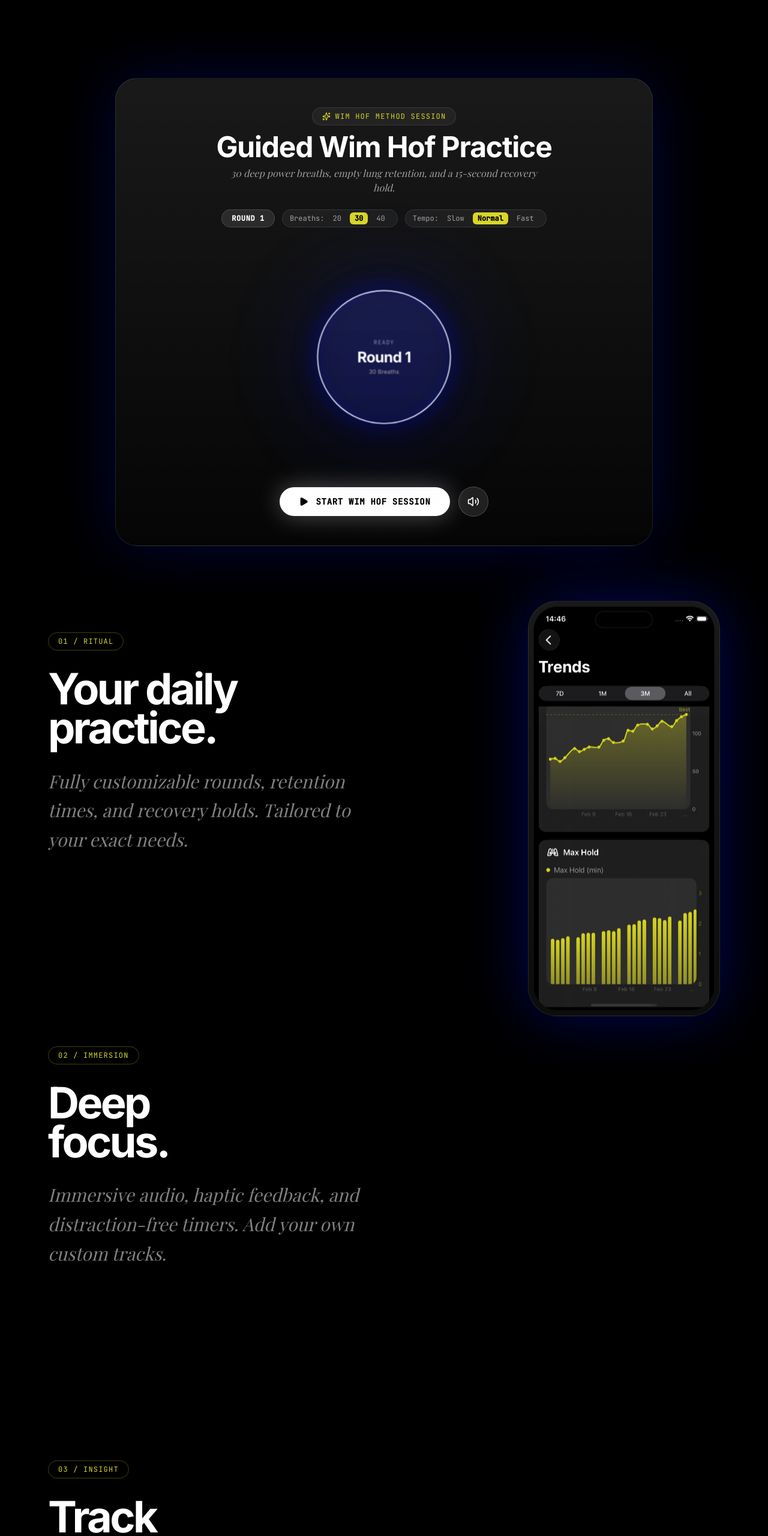
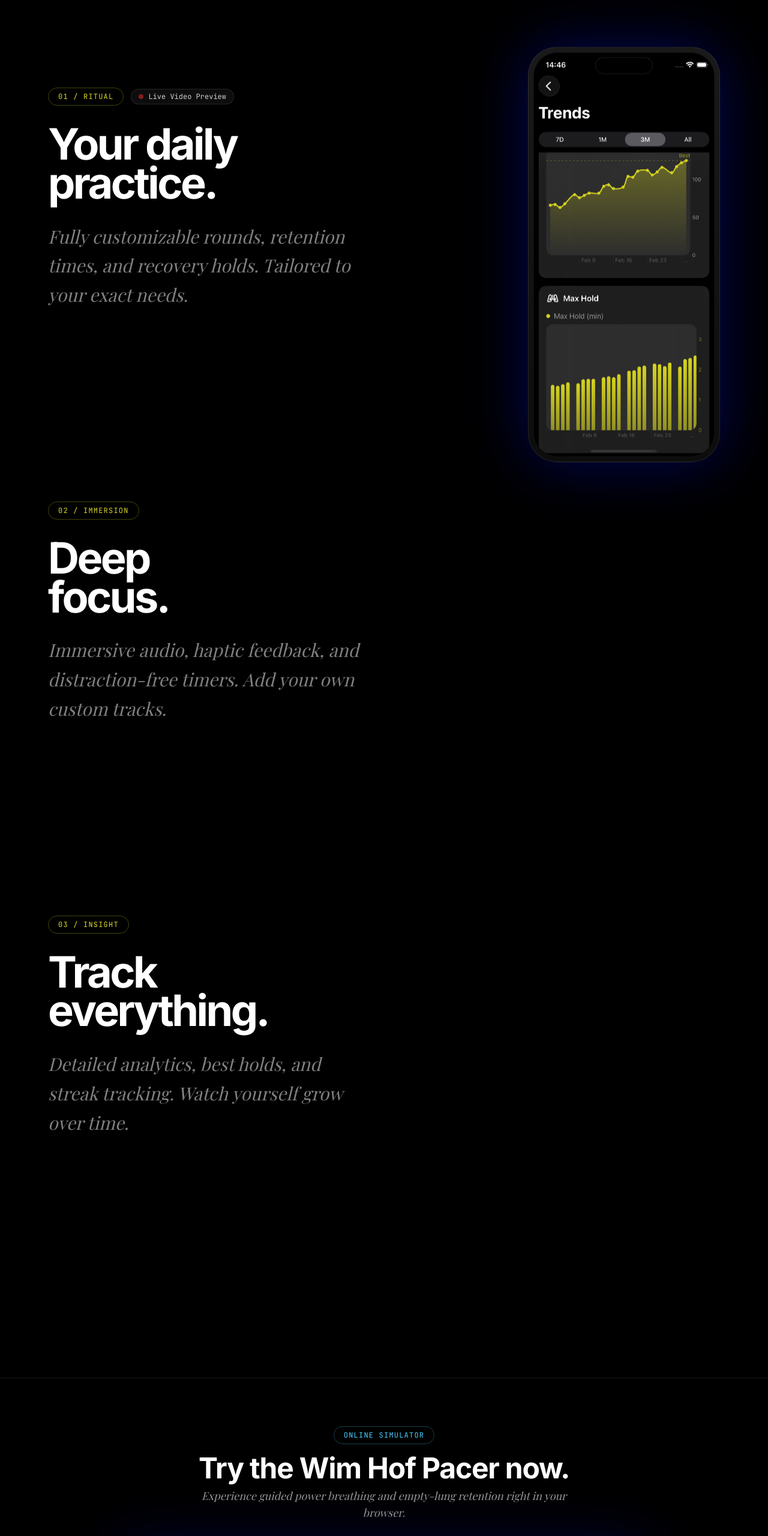
Before and after one commit to mateusz0909/Luma-new-LP, a React (Vite) app: page / in a window 1280 px wide. Shown: the part 1502-4062 px from the top of the page at 60% size. Built offline with nearby package versions, Linux system fonts and the light colour scheme; a web font is replaced by a local one.

Commit message:
feat(ui): move live session video above interactive timer and add pulsing recording badges

```diff
--- a/src/App.tsx
+++ b/src/App.tsx
@@ -230,13 +230,7 @@
         </motion.h2>
       </section>
 
-      {/* Interactive Web Breathing Pacer */}
-      <section className="py-16 px-6 md:px-20 max-w-7xl mx-auto">
-        <h2 className="sr-only">Free Online Wim Hof Breathing Pacer and Retention Timer</h2>
-        <WebBreathingPacer />
-      </section>
-
-      {/* Sticky Scroll Showcase */}
+      {/* Sticky Scroll Showcase with Live Video Preview */}
       <section ref={containerRef} className="relative px-6 md:px-20 max-w-7xl mx-auto flex flex-col md:flex-row gap-10 pb-[10vh]">
 
         {/* Left: Scrolling Text Blocks */}
@@ -249,7 +243,12 @@
             transition={{ duration: 0.8 }}
             className="flex flex-col gap-8"
           >
+            <div className="flex flex-wrap items-center gap-3">
               <span className="text-[#d8d628] font-mono text-xs tracking-widest border border-[#d8d628]/30 rounded-full px-4 py-1.5 w-fit">01 / RITUAL</span>
+              <span className="inline-flex items-center gap-2 px-3 py-1 rounded-full bg-white/5 border border-white/10 text-xs font-mono text-white/80">
+                <span className="w-2 h-2 rounded-full bg-red-500 animate-pulse" /> Live Video Preview
+              </span>
+            </div>
             <h3 className="text-5xl md:text-7xl font-bold tracking-tighter leading-[0.9]">Your daily<br/>practice.</h3>
             <p className="text-xl md:text-3xl text-white/50 font-serif italic leading-relaxed">
               Fully customizable rounds, retention times, and recovery holds. Tailored to your exact needs.
@@ -292,6 +291,12 @@
             <PhoneFrame>
               <AnimatePresence mode="wait">
                 {stickySectionItems[activeIndex].type === 'video' ? (
+                  <div className="relative w-full h-full">
+                    {/* Live Video Indicator Badge */}
+                    <div className="absolute top-5 left-5 z-40 inline-flex items-center gap-1.5 px-3 py-1.5 rounded-full bg-black/80 border border-white/20 backdrop-blur-md text-[10px] font-mono uppercase tracking-wider text-white shadow-2xl pointer-events-none">
+                      <span className="w-2 h-2 rounded-full bg-red-500 animate-pulse" />
+                      <span>Live App Session</span>
+                    </div>
                     <motion.video
                       key="sticky-session-video"
                       src={stickySectionItems[activeIndex].src}
@@ -305,6 +310,7 @@
                       transition={{ duration: 0.4 }}
                       className="w-full h-full object-cover"
                     />
+                  </div>
                 ) : (
                   <motion.img
                     key={`sticky-screenshot-${activeIndex}`}
@@ -321,6 +327,20 @@
             </PhoneFrame>
           </motion.div>
         </div>
+      </section>
+
+      {/* Interactive Web Breathing Pacer (Positioned right after the live showcase) */}
+      <section className="py-20 px-6 md:px-20 max-w-7xl mx-auto border-t border-white/10">
+        <div className="text-center max-w-2xl mx-auto mb-10">
+          <span className="text-[#49cfff] font-mono text-xs tracking-widest border border-[#49cfff]/30 rounded-full px-4 py-1.5 inline-flex mb-4">
+            ONLINE SIMULATOR
+          </span>
+          <h2 className="text-3xl md:text-5xl font-bold tracking-tight">Try the Wim Hof Pacer now.</h2>
+          <p className="text-white/60 font-serif italic text-base md:text-lg mt-2">
+            Experience guided power breathing and empty-lung retention right in your browser.
+          </p>
+        </div>
+        <WebBreathingPacer />
       </section>
 
       {/* Horizontal Gallery Section */}
@@ -343,6 +363,11 @@
               <div key={idx} className="shrink-0">
                 <PhoneFrame>
                   {item.type === 'video' ? (
+                    <div className="relative w-full h-full">
+                      <div className="absolute top-5 left-5 z-40 inline-flex items-center gap-1.5 px-2.5 py-1 rounded-full bg-black/80 border border-white/20 backdrop-blur-md text-[9px] font-mono uppercase tracking-wider text-white shadow-xl pointer-events-none">
+                        <span className="w-1.5 h-1.5 rounded-full bg-red-500 animate-pulse" />
+                        <span>Live Session</span>
+                      </div>
                       <video
                         src={item.src}
                         autoPlay
@@ -351,6 +376,7 @@
                         playsInline
                         className="w-full h-full object-cover"
                       />
+                    </div>
                   ) : (
                     <img src={item.src} alt={item.alt} className="w-full h-full object-cover" />
                   )}
```
Lines whose indentation alone changed are shown as unchanged.
